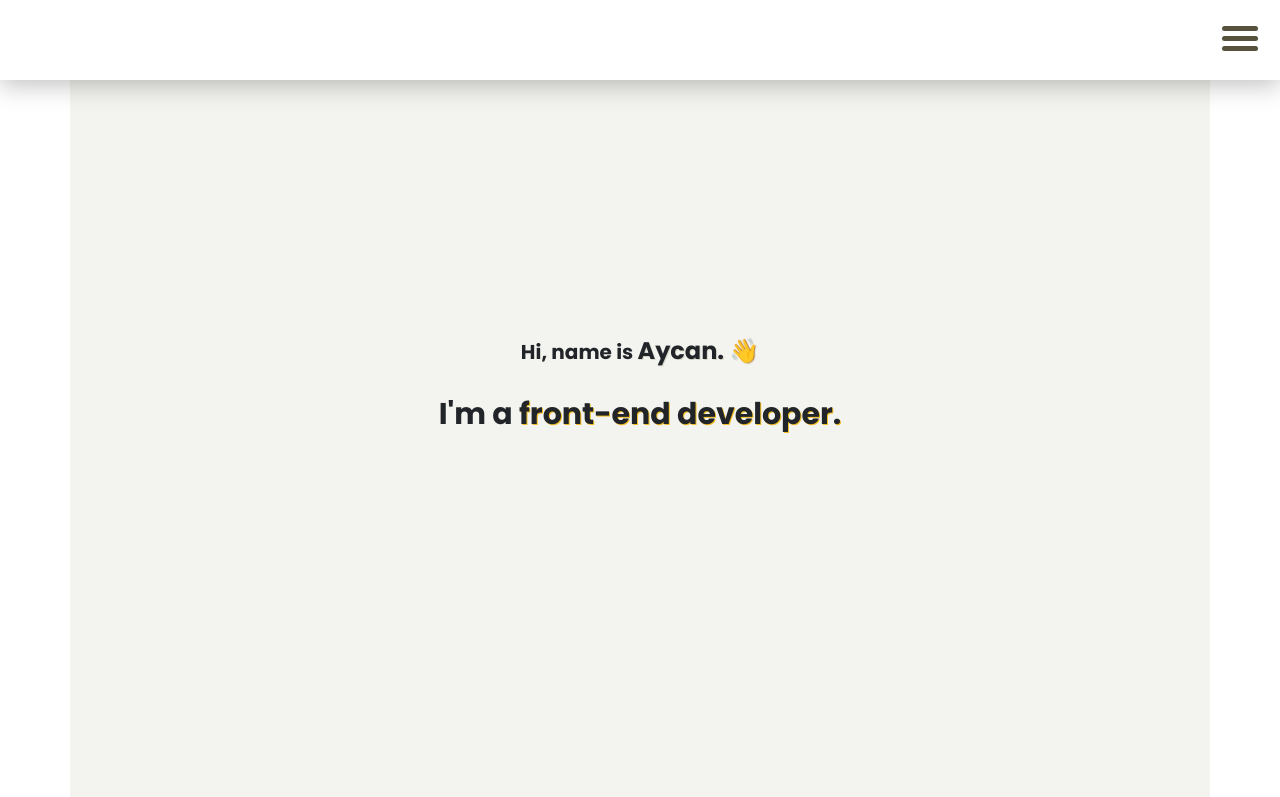
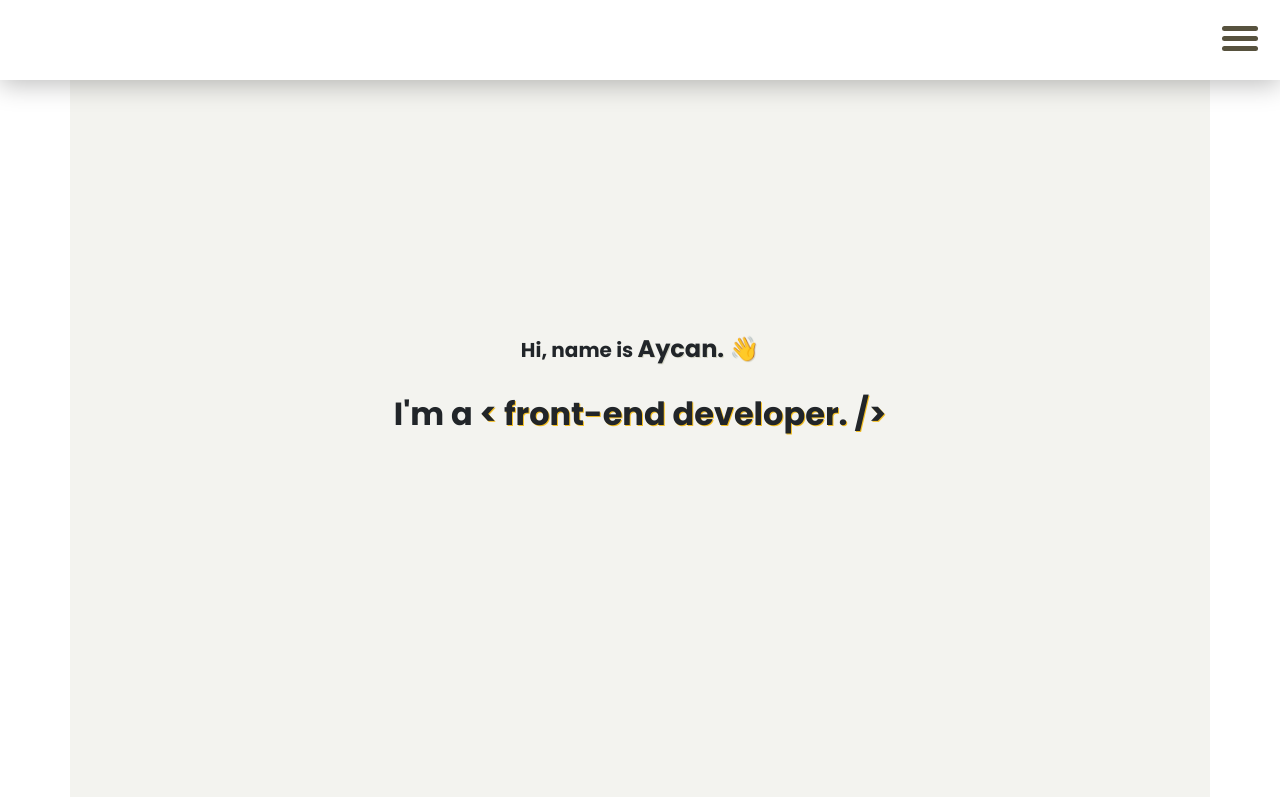
Before and after one commit to aycanogut/portfolio-website, a plain HTML site: page index.html in a window 1280 px wide. Shown: the top 797 px of the page. Drawn offline with Linux system fonts and the light colour scheme; files whose address does not match are found by name.

Commit message:
nav and hero section finished on xs

```diff
--- a/index.html
+++ b/index.html
@@ -40,7 +40,8 @@
             Hi, name is <span class="home__name"> <strong>Aycan.</strong> </span>
           </h2>
           <h1 class="home__title">
-            I'm a <span class="home__job">front-end developer.</span>
+            I'm a <span class="home__job">
+              &lt; front-end developer. /&gt;</span>
           </h1>
         </header>
       </section>
--- a/styles/03-base/_typo.scss
+++ b/styles/03-base/_typo.scss
@@ -6,7 +6,7 @@ body {
 }
 
 h1 {
-  font-size: 30px;
+  font-size: 32px;
   font-weight: $bold;
   line-height: 50px;
 }
@@ -17,12 +17,12 @@ h2 {
 }
 
 // home section
-
 .home {
   &__name {
     text-shadow: 1px 1px $color-moon;
     font-size: 24px;
   }
+
   &__job {
     text-shadow: 1px 1px $color-saffron;
   }
```
Also changed, not shown: styles/style.css, 1 other file.
